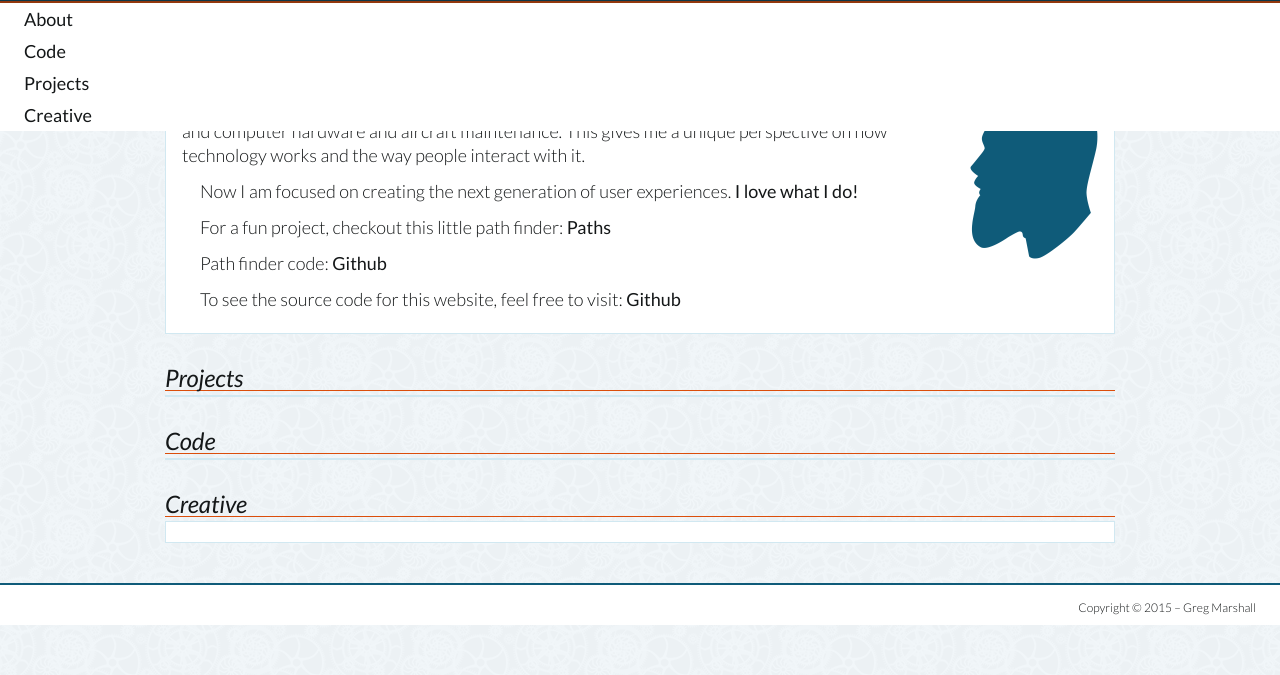
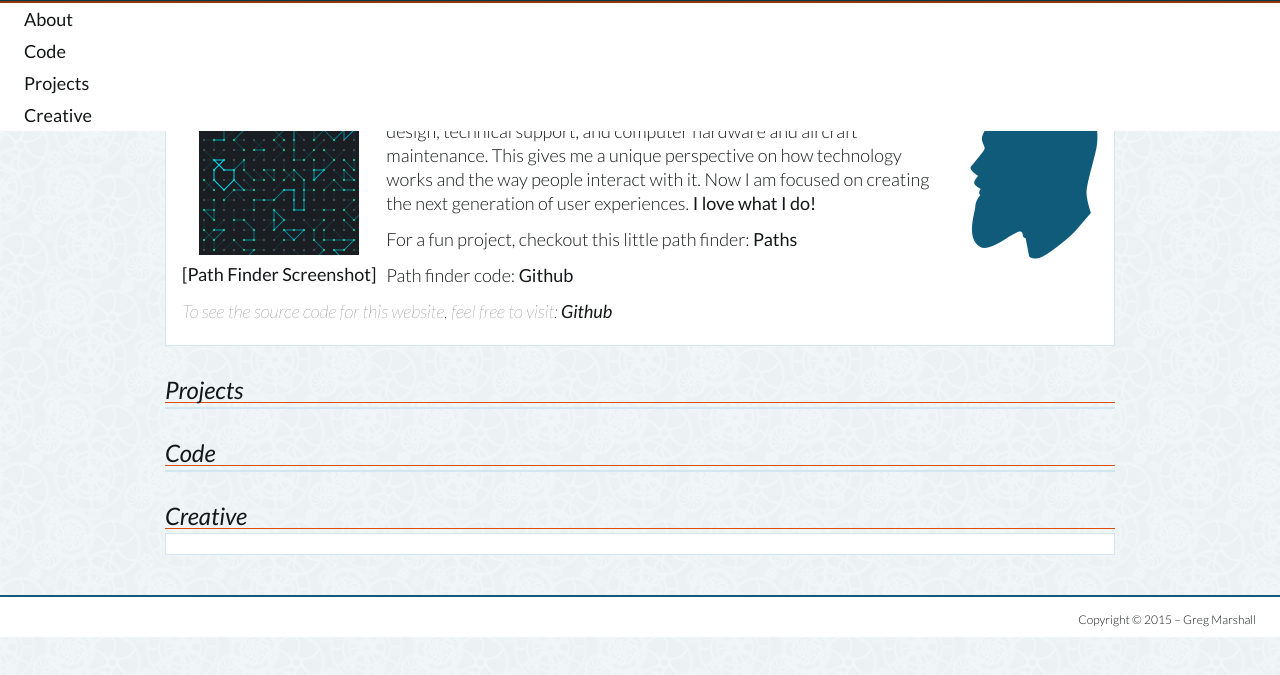
Before and after one commit to marshallworks/portfolio, a website: page prod/index.html in a window 1280 px wide. Shown: the part 65-740 px from the top of the page. Drawn offline with nearby package versions, Linux system fonts and the light colour scheme.

Commit message:
summary updates

```diff
--- a/prod/index.html
+++ b/prod/index.html
@@ -91,12 +91,15 @@
 	<div class="content">
 		<h2 id="about-section">About</h2>
 		<section class="summary">
+			<a href="http://dev.marshallworks.com" class="path-project-link">
+				<img src="/assets/imgs/MW_Path_Project.png" alt="Path Project"><br>
+				[Path Finder Screenshot]
+			</a>
 			<img src="/assets/imgs/MW_Portrait.png" alt="Profile" class="portrait">
-			<p>I have a broad background that includes software development, game design, technical support, and computer hardware and aircraft maintenance. This gives me a unique perspective on how technology works and the way people interact with it.</p>
-			<p>Now I am focused on creating the next generation of user experiences. <strong>I love what I do!</strong></p>
+			<p>I have a broad background that includes software development, game design, technical support, and computer hardware and aircraft maintenance. This gives me a unique perspective on how technology works and the way people interact with it. Now I am focused on creating the next generation of user experiences. <strong>I love what I do!</strong></p>
 			<p>For a fun project, checkout this little path finder: <a href="http://dev.marshallworks.com">Paths</a></p>
 			<p>Path finder code: <a href="https://github.com/marshallworks/code-challenge">Github</a></p>
-			<p>To see the source code for this website, feel free to visit: <a href="https://github.com/marshallworks/portfolio">Github</a></p>
+			<p><em>To see the source code for this website, feel free to visit: <a href="https://github.com/marshallworks/portfolio">Github</a></em></p>
 		</section>
 		<h2 id="projects-section">Projects</h2>
 		<section class="projects"></section>
--- a/style/global/_typography.scss
+++ b/style/global/_typography.scss
@@ -19,7 +19,6 @@ h2 {
 }
 
 p {
-	text-indent: 1em;
 	margin: 12px 0;
 }
 
@@ -27,6 +26,9 @@ a {
 	font-weight: 400;
 	color: $dark-blue;
 	text-decoration: none;
+	&:hover {
+		color: $orange;
+	}
 }
 
 strong {
--- a/style/modules/_summary.scss
+++ b/style/modules/_summary.scss
@@ -6,4 +6,19 @@ section.summary {
 		float: right;
 		margin: 0 0 16px 32px;
 	}
+	a.path-project-link {
+		display: inline-block;
+		text-align: center;
+		margin: 10px 10px 10px 0;
+		float: left;
+		img {
+			display: inline-block;
+			width: 160px;
+			height: 160px;
+			border: 2px solid $white;
+			&:hover {
+				border-color: $orange;
+			}
+		}
+	}
 }
```
Also changed, not shown: views/index.html (+6 -3 lines), assets/imgs/MW_Path_Project.png (added), prod/assets/imgs/MW_Path_Project.png (added), prod/style/main.css.
